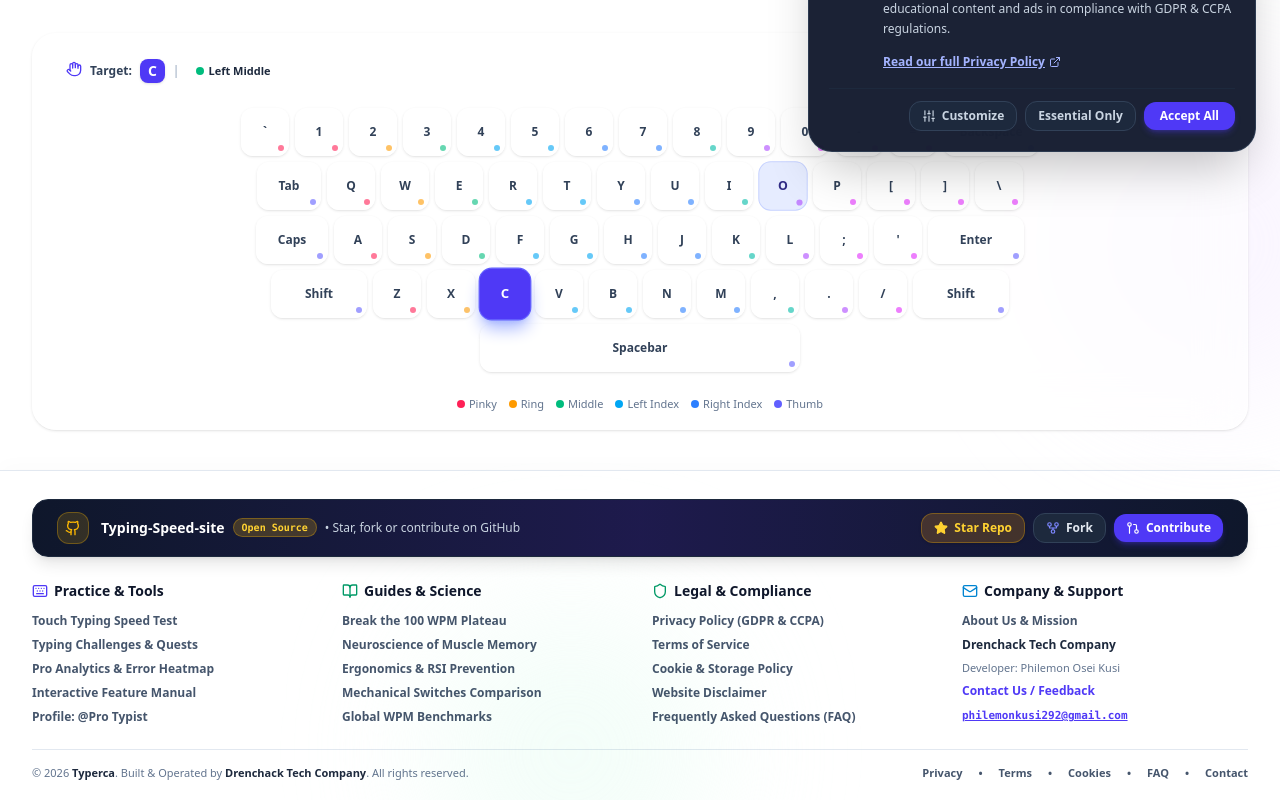
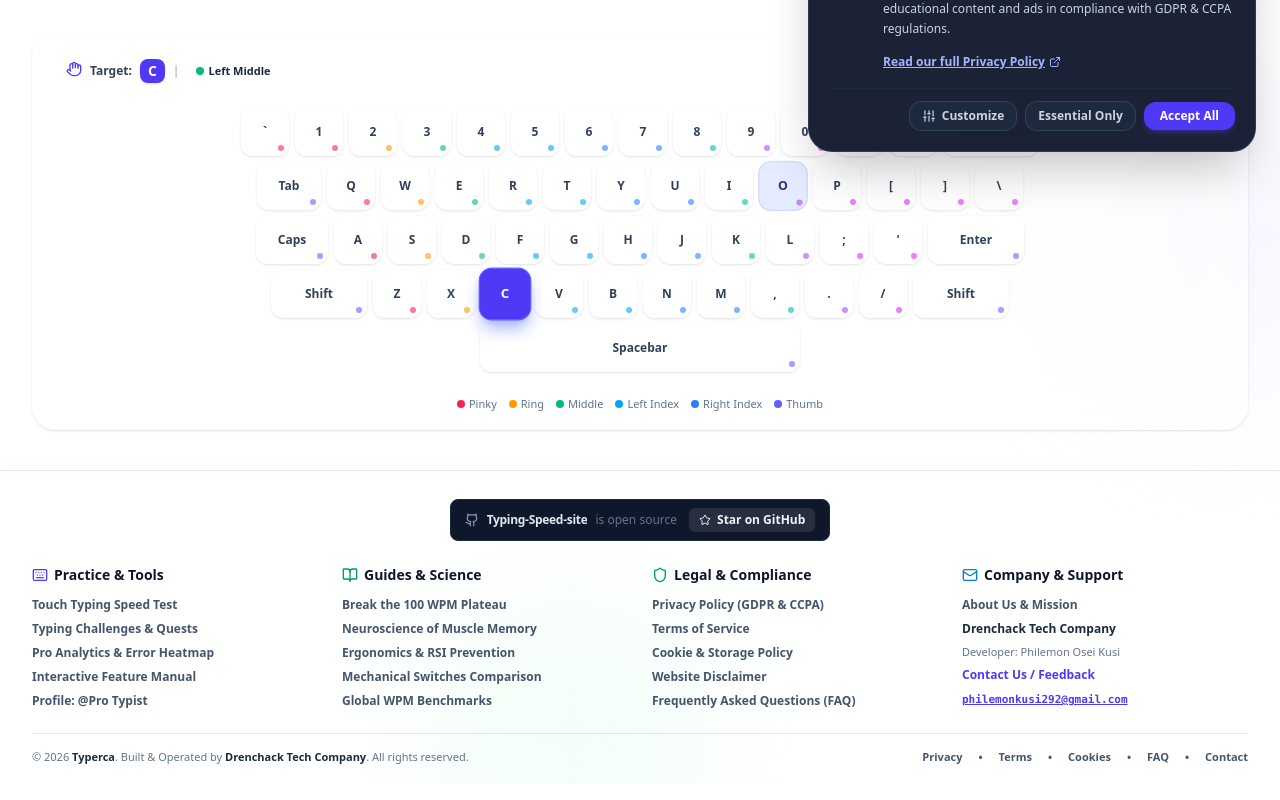
Before and after one commit to Philemon12421/Typing-Speed-site, a React (Vite) app: page / in a window 1280 px wide. Shown: the part 632-1432 px from the top of the page. Built offline with nearby package versions, Linux system fonts and the light colour scheme.

Commit message:
Update Footer.tsx

```diff
--- a/src/components/Footer.tsx
+++ b/src/components/Footer.tsx
@@ -2,8 +2,6 @@ import React from 'react';
 import {
   Github,
   Star,
-  GitFork,
-  GitPullRequest,
   Keyboard,
   BookOpen,
   Shield,
@@ -30,50 +28,23 @@ export const Footer: React.FC<FooterProps> = ({
     <footer className="w-full bg-white text-slate-600 border-t border-slate-200 mt-auto text-xs transition-all shadow-[0_-4px_20px_rgba(0,0,0,0.02)]">
       <div className="max-w-7xl mx-auto px-4 sm:px-6 lg:px-8 pt-6 pb-4 sm:pt-7 sm:pb-5 flex flex-col gap-6">
 
-        {/* GitHub Open Source Banner */}
-        <div className="w-full py-3 px-4 sm:px-6 rounded-2xl bg-gradient-to-r from-slate-900 via-indigo-950 to-slate-900 border border-slate-800 text-white flex flex-col sm:flex-row items-center justify-between gap-3 shadow-lg">
-          <div className="flex items-center gap-3">
-            <div className="w-8 h-8 rounded-xl bg-amber-400/15 border border-amber-400/30 flex items-center justify-center text-amber-400 shrink-0">
-              <Github className="w-4 h-4" />
+        {/* GitHub Open Source Strip */}
+        <div className="mx-auto w-full sm:w-auto max-w-md sm:max-w-none py-2 px-3.5 rounded-lg bg-slate-900 border border-slate-800 text-white flex items-center justify-center sm:justify-between gap-3">
+          <div className="flex items-center gap-2 min-w-0">
+            <Github className="w-3.5 h-3.5 text-slate-400 shrink-0" />
+            <span className="font-semibold text-xs text-slate-200 tracking-tight truncate">Typing-Speed-site</span>
+            <span className="hidden sm:inline text-slate-500 text-xs">is open source</span>
           </div>
-            <div className="flex items-center gap-2 flex-wrap text-center sm:text-left">
-              <span className="font-extrabold text-white text-sm">Typing-Speed-site</span>
-              <span className="px-2 py-0.5 rounded-full bg-amber-400/20 text-amber-300 border border-amber-400/30 text-[10px] font-mono font-bold">Open Source</span>
-              <span className="hidden md:inline text-slate-300 text-xs">• Star, fork or contribute on GitHub</span>
-            </div>
-          </div>
-
-          <div className="flex items-center gap-2 shrink-0">
-            <a
-              href="https://github.com/Philemon12421/Typing-Speed-site"
-              target="_blank"
-              rel="noopener noreferrer"
-              className="px-3 py-1.5 rounded-xl bg-amber-500/20 hover:bg-amber-500/30 border border-amber-400/30 text-amber-300 font-extrabold text-xs flex items-center gap-1.5 transition-all active:scale-95 shadow-sm"
-            >
-              <Star className="w-3.5 h-3.5 fill-amber-300 text-amber-300" />
-              <span>Star Repo</span>
-            </a>
-
-            <a
-              href="https://github.com/Philemon12421/Typing-Speed-site/fork"
-              target="_blank"
-              rel="noopener noreferrer"
-              className="px-3 py-1.5 rounded-xl bg-slate-800 hover:bg-slate-700 border border-slate-700 text-slate-200 font-bold text-xs flex items-center gap-1.5 transition-all active:scale-95"
-            >
-              <GitFork className="w-3.5 h-3.5 text-indigo-400" />
-              <span>Fork</span>
-            </a>
 
           <a
             href="https://github.com/Philemon12421/Typing-Speed-site"
             target="_blank"
             rel="noopener noreferrer"
-              className="px-3 py-1.5 rounded-xl bg-indigo-600 hover:bg-indigo-500 text-white font-black text-xs flex items-center gap-1.5 shadow-md shadow-indigo-600/30 transition-all active:scale-95"
+            className="shrink-0 px-2.5 py-1 rounded-md bg-white/10 hover:bg-white/15 text-slate-100 font-semibold text-xs flex items-center gap-1.5 transition-colors"
           >
-              <GitPullRequest className="w-3.5 h-3.5" />
-              <span>Contribute</span>
+            <Star className="w-3 h-3" />
+            <span>Star on GitHub</span>
           </a>
-          </div>
         </div>
 
         {/* 4-Column Semantic Links Grid */}
```
Lines whose indentation alone changed are shown as unchanged.
